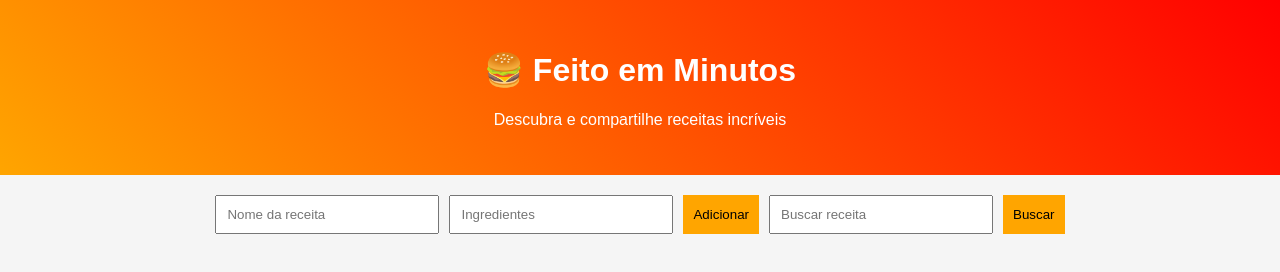
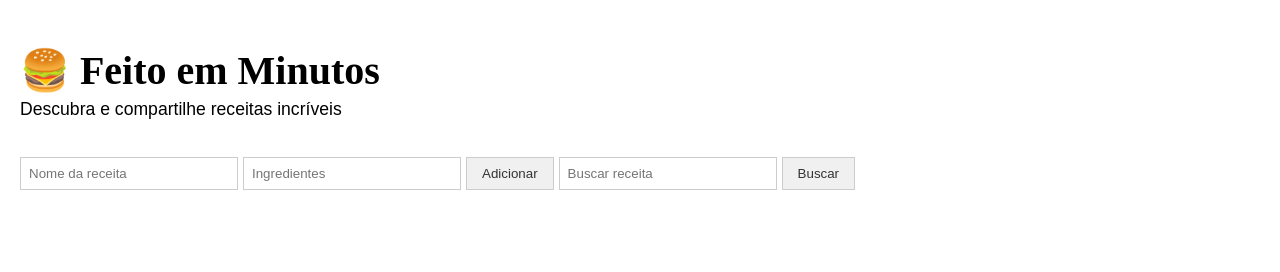
Before and after one commit to Sanz98/Projeto-Receita-Feita-em-Minutos, a plain HTML site: page FrontEnd/Body/index.html in a window 1280 px wide. Drawn offline with Linux system fonts and the light colour scheme; no server answers.

Commit message:
💅 style(css): aplica o design minimalista do Figma
Usuário: O site perdeu o fundo laranja, ganhando um visual limpo, com fundo branco, alinhado à esquerda e com bordas azuis ao clicar nos campos de texto.
Dev: Removido background com gradiente, ajustado justify-content para flex-start, alterada a fonte do h1 para serif e adicionada a pseudo-classe :focus nos inputs.

```diff
--- a/FrontEnd/Body/Style/styles.css
+++ b/FrontEnd/Body/Style/styles.css
@@ -1,42 +1,67 @@
 body {
-  font-family: Arial;
+  font-family: Arial, sans-serif;
   margin: 0;
-  background: #f5f5f5;
+  background: #ffffff; /* Fundo branco do Figma */
+  padding: 20px;
 }
 
 header {
-  background: linear-gradient(45deg, orange, red);
-  color: white;
-  text-align: center;
-  padding: 30px;
+  background: none; /* Removemos o gradiente laranja */
+  color: black;
+  text-align: left; /* Alinhamento à esquerda */
+  padding: 0 0 10px 0;
+}
+
+header h1 {
+  font-family: "Times New Roman", Times, serif; /* Fonte com serifa igual ao Figma */
+  font-size: 2.5em;
+  margin-bottom: 5px;
+}
+
+header p {
+  margin-top: 0;
+  font-size: 1.1em;
 }
 
 .form {
   display: flex;
-  gap: 10px;
-  padding: 20px;
-  justify-content: center;
+  gap: 5px;
+  padding: 10px 0;
+  justify-content: flex-start; /* Inputs alinhados à esquerda */
 }
 
 input {
-  padding: 10px;
+  padding: 8px;
   width: 200px;
+  border: 1px solid #ccc;
+  outline: none;
+}
+
+/* Bordinha azul quando clica no input igual ao Figma */
+input:focus {
+  border: 2px solid #0056b3;
 }
 
 button {
-  background: orange;
-  border: none;
-  padding: 10px;
+  background: #f0f0f0;
+  border: 1px solid #ccc;
+  padding: 8px 15px;
   cursor: pointer;
+  color: #333;
+}
+
+button:hover {
+  background: #e0e0e0;
 }
 
 #lista {
-  padding: 20px;
+  padding: 20px 0;
 }
 
 .card {
   background: white;
-  margin: 10px;
+  margin-bottom: 10px;
   padding: 15px;
-  border-radius: 10px;
+  border: 1px solid #ddd;
+  border-radius: 4px;
 }
```
